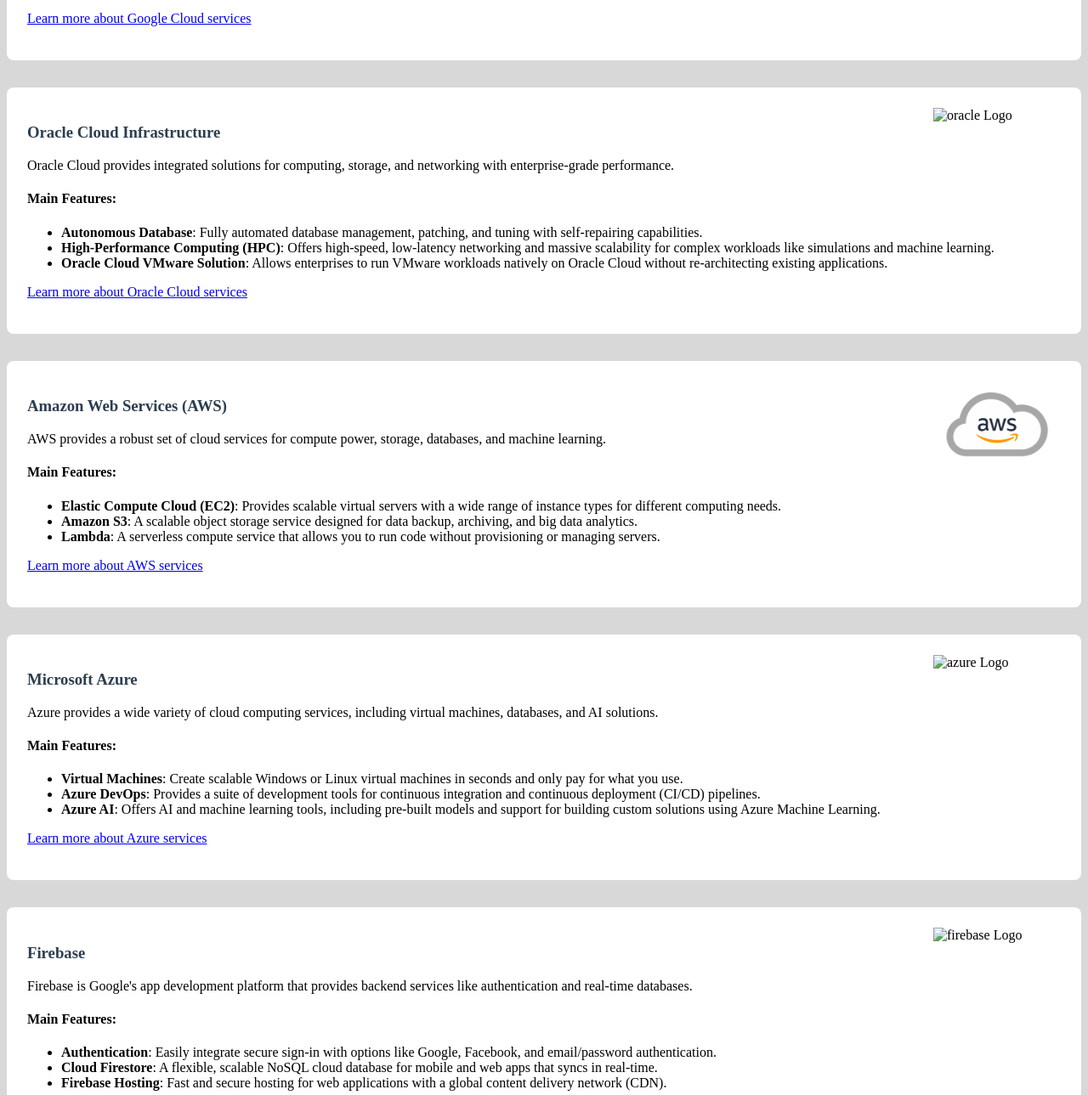
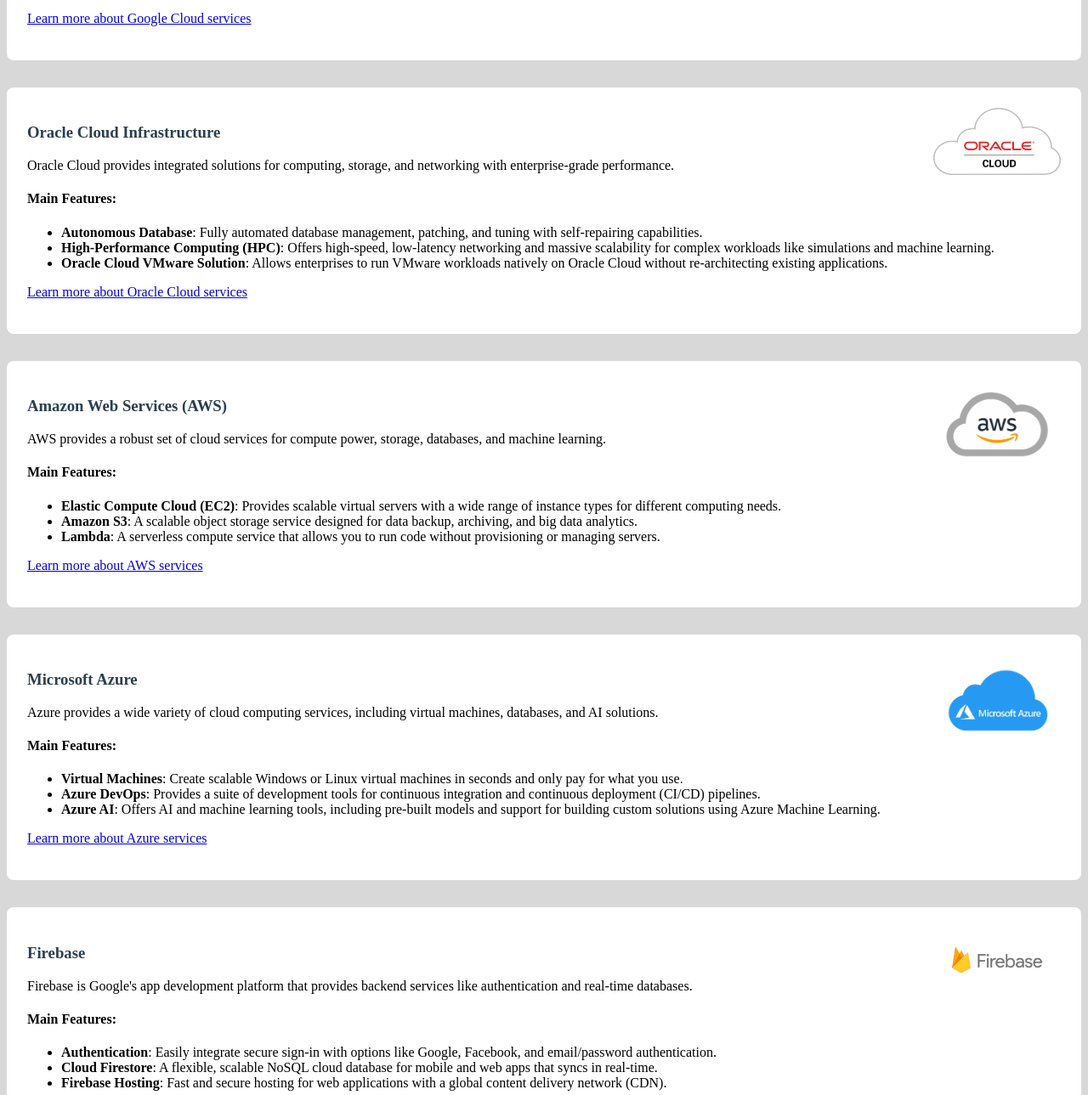
Before and after one commit to watakook/Assignment2-IST103-0924, a plain HTML site: page Assign2/index.html in a window 1280 px wide. Shown: the part 471-1760 px from the top of the page at 85% size. Drawn offline with Linux system fonts and the light colour scheme; files whose address does not match are found by name.

Commit message:
add firebase

```diff
--- a/Assign2/index.html
+++ b/Assign2/index.html
@@ -48,7 +48,7 @@
 
         <article id="oracle-cloud"
             style="background-color: #ffffff; padding: 1.5rem; border-radius: 8px; margin-bottom: 2rem; overflow: hidden;">
-            <img src="Assignment2-IST103-0924/Assign2/images/oracle-logo.png" alt="oracle Logo"
+            <img src="./images/oracle-logo.png" alt="oracle Logo"
                 style="float: right; width: 150px; margin-left: 1rem;">
             <h3 style="color: #2c3e50;">Oracle Cloud Infrastructure</h3>
             <p>Oracle Cloud provides integrated solutions for computing, storage, and networking with enterprise-grade performance.</p>
@@ -63,7 +63,7 @@
 
         <article id="amazon-cloud"
             style="background-color: #ffffff; padding: 1.5rem; border-radius: 8px; margin-bottom: 2rem; overflow: hidden;">
-            <img src="/Users/macow/proj2/Assignment2-IST103-0924/Assign2/images/aws-logo.png" alt="AWS Logo"
+            <img src="./images/aws-logo.png" alt="AWS Logo"
                 style="float: right; width: 150px; margin-left: 1rem;">
             <h3 style="color: #2c3e50;">Amazon Web Services (AWS)</h3>
             <p>AWS provides a robust set of cloud services for compute power, storage, databases, and machine learning.</p>
@@ -78,7 +78,7 @@
 
         <article id="azure-cloud"
             style="background-color: #ffffff; padding: 1.5rem; border-radius: 8px; margin-bottom: 2rem; overflow: hidden;">
-            <img src="./Users/macow/proj2/Assignment2-IST103-0924/Assign2/images/azure-logo.png" alt="azure Logo"
+            <img src="./images/azure-logo.png" alt="azure Logo"
             style="float: right; width: 150px; margin-left: 1rem;">
             <h3 style="color: #2c3e50;">Microsoft Azure</h3>
             <p>Azure provides a wide variety of cloud computing services, including virtual machines, databases, and AI solutions.</p>
@@ -93,7 +93,7 @@
 
         <article id="firebase"
             style="background-color: #ffffff; padding: 1.5rem; border-radius: 8px; margin-bottom: 2rem; overflow: hidden;">
-            <img src="./Assignment2-IST103-0924/Assign2/images/firebase-logo.png" alt="firebase Logo"
+            <img src="./images/firebase-logo.png" alt="firebase Logo"
                 style="float: right; width: 150px; margin-left: 1rem;">
             <h3 style="color: #2c3e50;">Firebase</h3>
             <p>Firebase is Google's app development platform that provides backend services like authentication and real-time databases.</p>
```
